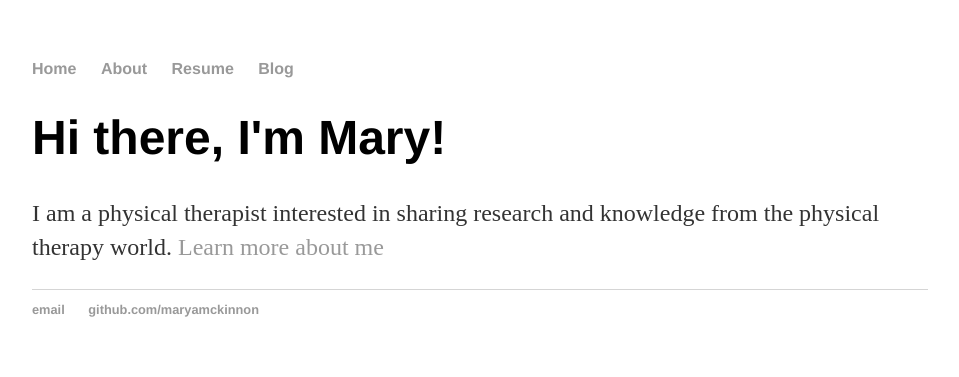
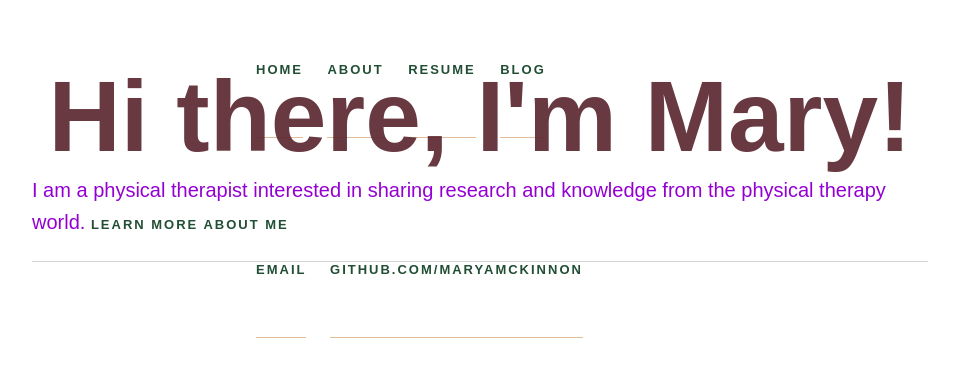
Before and after one commit to maryamckinnon/maryamckinnon.github.io, a Jekyll site: the page built from index.html, in a window 1280 px wide. Shown: the top 377 px of the page, without its empty margins (160-1119 px from the left). Built offline with Jekyll 4.4.1, drawn with Linux system fonts in a browser that asks for light colours.

Commit message:
Update main.css

```diff
--- a/css/main.css
+++ b/css/main.css
@@ -41,3 +41,83 @@ ul.posts {
 ul.posts li {
     list-style: none;
 }
+
+/*
+
+body {
+  padding: 0;
+  margin: 0;
+  background: #f7f7f7;
+  /* Old browsers */
+  background: -moz-linear-gradient(45deg, #f7f7f7 0%, #EAE0D5 100%);
+  /* FF3.6-15 */
+  background: -webkit-linear-gradient(45deg, #f7f7f7 0%, #EAE0D5 100%);
+  /* Chrome10-25,Safari5.1-6 */
+  background: linear-gradient(45deg, #f7f7f7 0%, #EAE0D5 100%);
+}
+
+/** Header styles **/
+
+.header {
+  background-image: url("https://s3.amazonaws.com/codecademy-content/courses/web-101/unit-4/htmlcss1-img_coffee-bgnd.jpeg");
+  height: 400px;
+  background-position: center center;
+}
+
+h1 {
+
+
+  font-family: 'Covered By Your Grace', sans-serif;
+  font-size: 100px;
+  line-height: 76px;
+  margin: 0;
+  position: relative;
+  text-align: center;
+  top: 20%;
+  color: rgb(3, 150, 100);
+  color: rgba(89, 35, 45, 0.9);
+}
+
+/** List style **/
+
+h2 {
+  color: #E4BB97;
+  font-family: 'Raleway', sans-serif;
+  font-size: 28px;
+  font-weight: 500;
+  text-align: left;
+  text-transform: uppercase;
+  background-color: #AA8EB5
+}
+
+ul {
+  margin: 0 auto;
+  padding: 0;
+  width: 50%;
+}
+
+li {
+  border-bottom: 1px solid #E4BB97;
+  list-style: none;
+  margin: 100px 0px;
+  padding-bottom: 60px;
+}
+
+p {
+  color: darkviolet;
+  line-height: 32px;
+  font-family: 'Raleway', sans-serif;
+  font-size: 20px;
+  font-weight: 100;
+}
+
+a {
+  color: #214E34;
+  font-family: 'Raleway', sans-serif;
+  font-size: 13px;
+  font-weight: 900;
+  text-align: left;
+  text-transform: uppercase;
+  text-decoration: none;
+  letter-spacing: 2px;
+}
```
